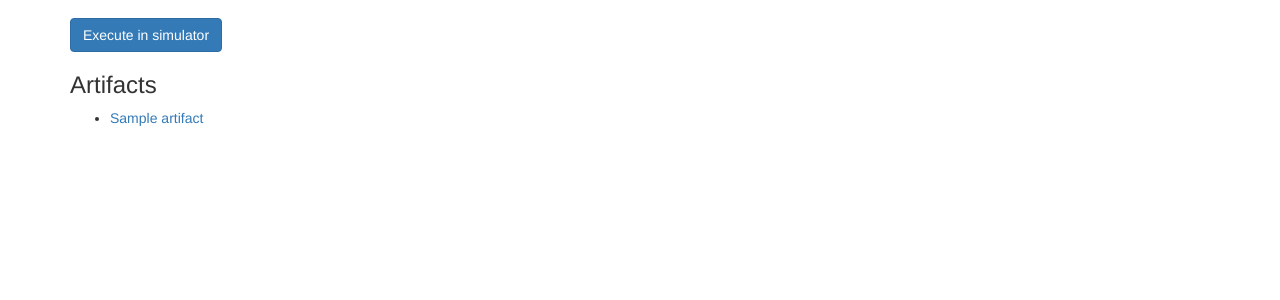
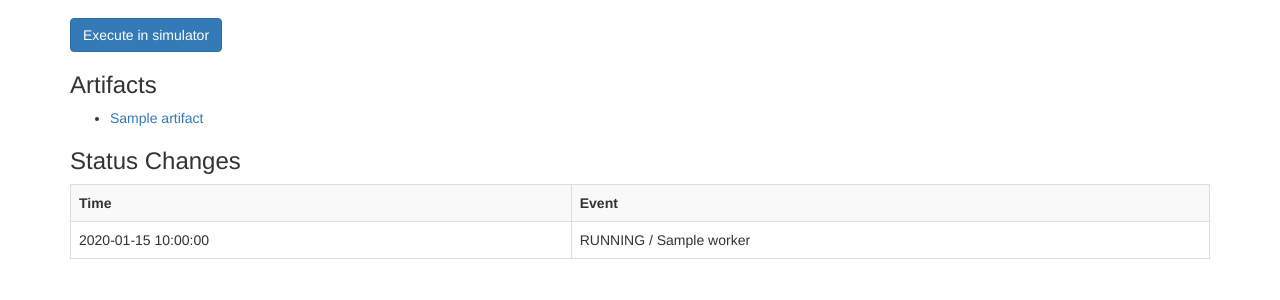
Before and after one commit to foundriesio/gavel-ci, a Python web app: template gavel_ci/templates/run.html in a window 1280 px wide. Shown: the part 284-584 px from the top of the page. Run offline with Jinja, Linux system fonts and the light colour scheme; the template is opened without the code that fills it: most values are stand-ins (such as "Sample title", 1, 10 or a date in 2020); some libraries are stand-ins or nearby versions.

Commit message:
run: Include status changes in Run
This is generally helpful but specifically helpful when someone has hit
"re-run" on a run a few times. This will help us understand which worker
processed each run and when.

Signed-off-by: Andy Doan <andy@foundries.io>

```diff
--- a/gavel_ci/templates/run.html
+++ b/gavel_ci/templates/run.html
@@ -69,4 +69,20 @@
   <li><a href="{{url_for('jobserv.run_artifact', proj=project, build=build, run=run.name, p=a)}}">{{a}}</a></li>
 {% endfor %}
 </ul>
+
+<h3>Status Changes</h3>
+<table class="table table-striped table-bordered">
+  <tr><th>Time</th><th>Event</th></tr>
+  {% for event in run.status_events %}
+  <tr>
+    <td>{{event.time}}</li>
+    <td>
+      {{event.status}}
+      {% if event.worker %}
+      / {{event.worker}}
+      {% endif %}
+    </li>
+  </tr>
+  {% endfor %}
+</table>
 {% endblock %}
```
